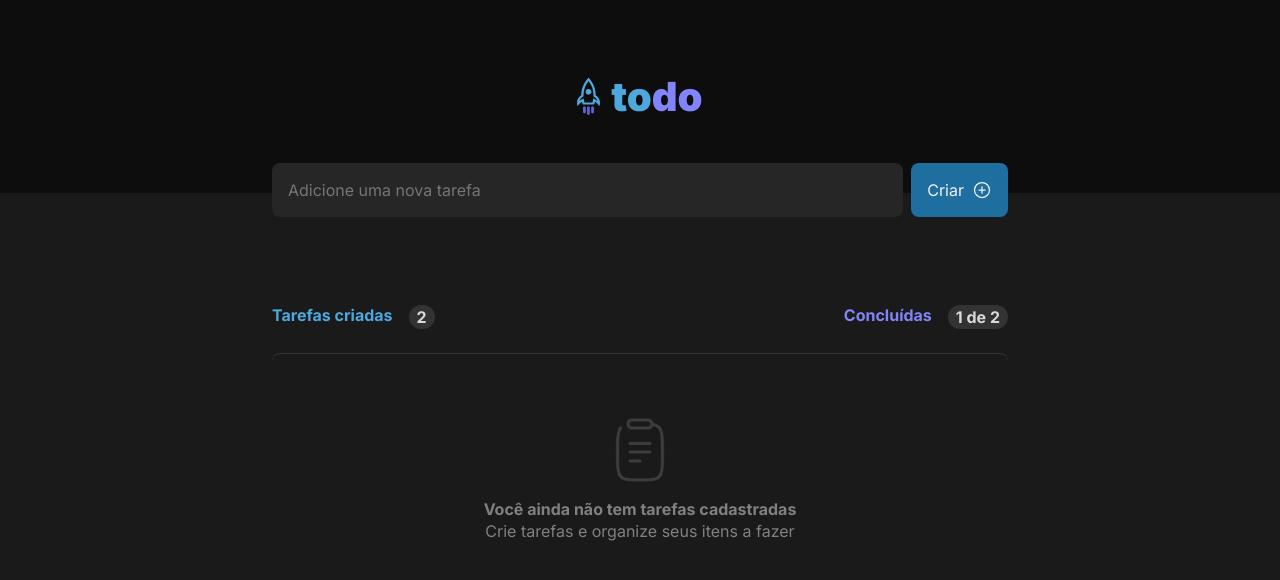
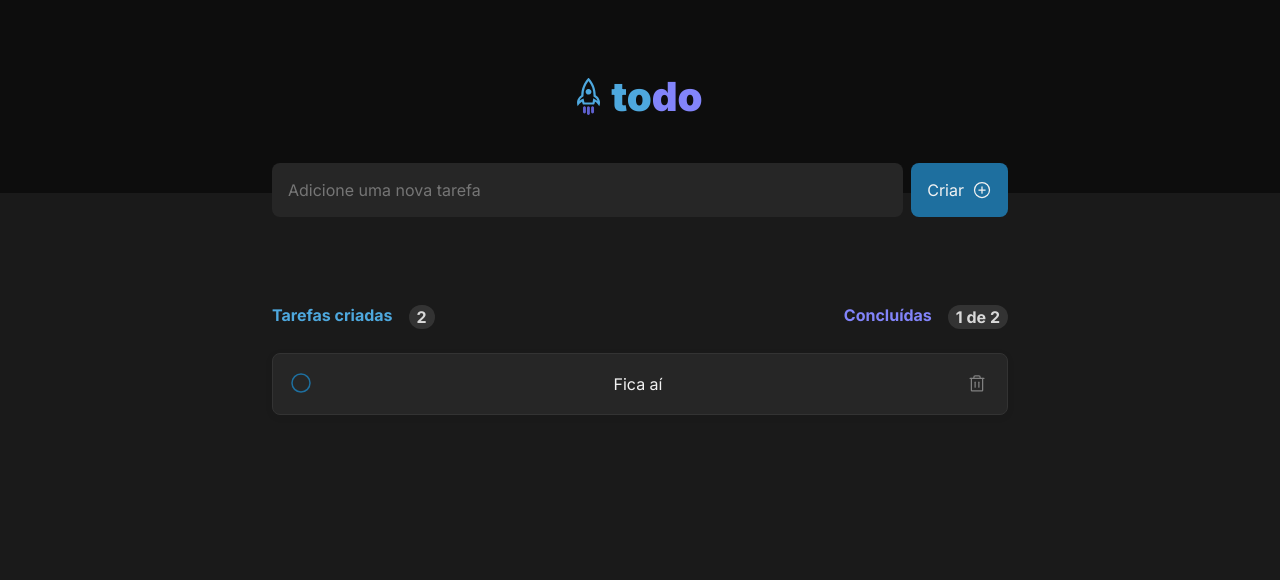
Before and after one commit to milsucruz/ToDo-list-js, a React (Vite) app: page / in a window 1280 px wide. Shown: the top 580 px of the page. Built offline with nearby package versions, Linux system fonts and the light colour scheme.

Commit message:
Task component and new tasks functions

```diff
--- a/src/components/List/list.jsx
+++ b/src/components/List/list.jsx
@@ -1,25 +1,52 @@
 import styles from './list.module.css';
-import { PlusCircle } from 'phosphor-react';
+import { useState } from 'react';
+
+import { Task } from '../Task/task';
 
 import {v4 as uuidv4} from 'uuid'
+import { PlusCircle } from 'phosphor-react';
 
 import clipboard from '../../assets/clipboard.svg';
 
-const tasks = [
-  {
-    id: uuidv4(),
-    content: "Aloo",
-    isCompleted: false
+export function List() {
+  const [tasks, setTasks] = useState(
+    [
+      {
+        id: uuidv4(),
+        content: "Fica aí",
+        isCompleted: false
+      },
+    ]
+  )
+
+  const [newTaskText, setNewTaskText] = useState('');
+
+  function handleNewTask() {
+    event.preventDefault()
+    setTasks([
+      ...tasks,
+      {
+        id: uuidv4(),
+        content: newTaskText,
+        isCompleted: false
+      }
+    ]);
+    setNewTaskText('');
   }
-]
 
-export function List() {
+  function handleNewTaskChange() {
+    setNewTaskText(event.target.value)
+  }
 
   return(
     <div className={styles.wrapper} >
       <div className={styles.inputArea}>
-        <form className={styles.inputForm} >
-          <textarea placeholder='Adicione uma nova tarefa'/>
+        <form className={styles.inputForm} onSubmit={handleNewTask}>
+          <textarea
+            placeholder='Adicione uma nova tarefa'
+            value={newTaskText}
+            onChange={handleNewTaskChange}
+          />
 
           <button type='submit' >
             Criar
@@ -42,13 +69,25 @@ export function List() {
 
         </div>
 
-        <div className={styles.emptyList} >
+        <div className={styles.taskList}>
+          {tasks.map(task => {
+            return(
+              <Task
+                key={task.id}
+                content={task.content}
+                isCompleted
+              />
+            )
+          })}
+        </div>
+
+        {/* <div className={styles.emptyList} >
           <img src={clipboard} alt="Prancheta" />
           <p>
             Você ainda não tem tarefas cadastradas<br/>
             <span>Crie tarefas e organize seus itens a fazer</span>
           </p>
-        </div>
+        </div> */}
 
     </div>
   )
--- /dev/null
+++ b/src/components/Task/task.jsx
@@ -0,0 +1,24 @@
+import styles from './task.module.css';
+import { CheckCircle, Circle, Trash } from 'phosphor-react';
+
+export function Task({id, content}) {
+
+  function handleDeletetask() {
+    alert(`Task "${content}" removida da lista!`)
+    // onDeleteTask(id);
+  }
+
+  return(
+    <div className={styles.taskWrapper} key={id} >
+      <button className={styles.checkBtn} >
+        <Circle size={24} />
+      </button>
+
+      <p>{content}</p>
+
+      <button className={styles.trashBtn} onClick={handleDeletetask}>
+        <Trash size={20} />
+      </button>
+    </div>
+  )
+}
--- /dev/null
+++ b/src/components/Task/task.module.css
@@ -0,0 +1,40 @@
+.taskWrapper {
+  display: flex;
+  align-items: center;
+  justify-content: space-between;
+  gap: 0.876rem;
+  margin-bottom: .75rem;
+  padding: 1rem;
+  border-radius: 8px;
+  border: 1px solid var(--gray-400);
+  box-shadow: 0px 2px 8px rgba(0, 0, 0, 0.06);
+  background: var(--gray-500);
+}
+
+.checkBtn {
+  background: transparent;
+  color: var(--blue-dark);
+  border: 0;
+  cursor: pointer;
+}
+
+.checkBtn:hover {
+  color: var(--blue);
+}
+
+.trashBtn {
+  padding: 0.25rem;
+  display: flex;
+  justify-content: center;
+
+  background: transparent;
+  border: 0;
+  color: var(--gray-300);
+  cursor: pointer;
+}
+
+.trashBtn:hover {
+  color: var(--red);
+  background-color: var(--gray-400);
+  border-radius: 8px;
+}
```
